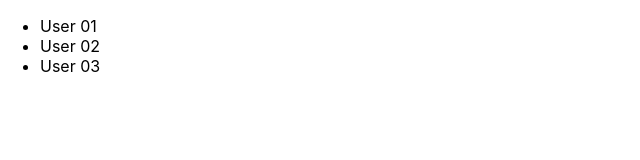
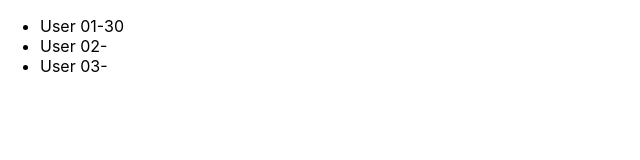
Before and after one commit to up1/workshop-react-20210421, a React (Create React App) app: page / in a window 1280 px wide. Shown: the top 160 px of the page, without its empty margins (0-640 px from the left). Built offline with nearby package versions, Linux system fonts and the light colour scheme.

Commit message:
Demo of class component

```diff
--- a/src/App.js
+++ b/src/App.js
@@ -6,7 +6,7 @@ class App extends Component {
     return (
       <div>
         <ul>
-          <User info="User 01" />
+          <User info="User 01" age="30" />
           <User info="User 02" />
           <User info="User 03" />
         </ul>
--- a/src/components/User.js
+++ b/src/components/User.js
@@ -1,5 +1,17 @@
-function User(props) {
-  return <li>{props.info}</li>;
+// function User(props) {
+//   return <li>{props.info}</li>;
+// }
+
+import { Component } from "react";
+
+class User extends Component {
+  render() {
+    return (
+      <li>
+        {this.props.info}-{this.props.age}
+      </li>
+    );
+  }
 }
 
 export default User;
```
